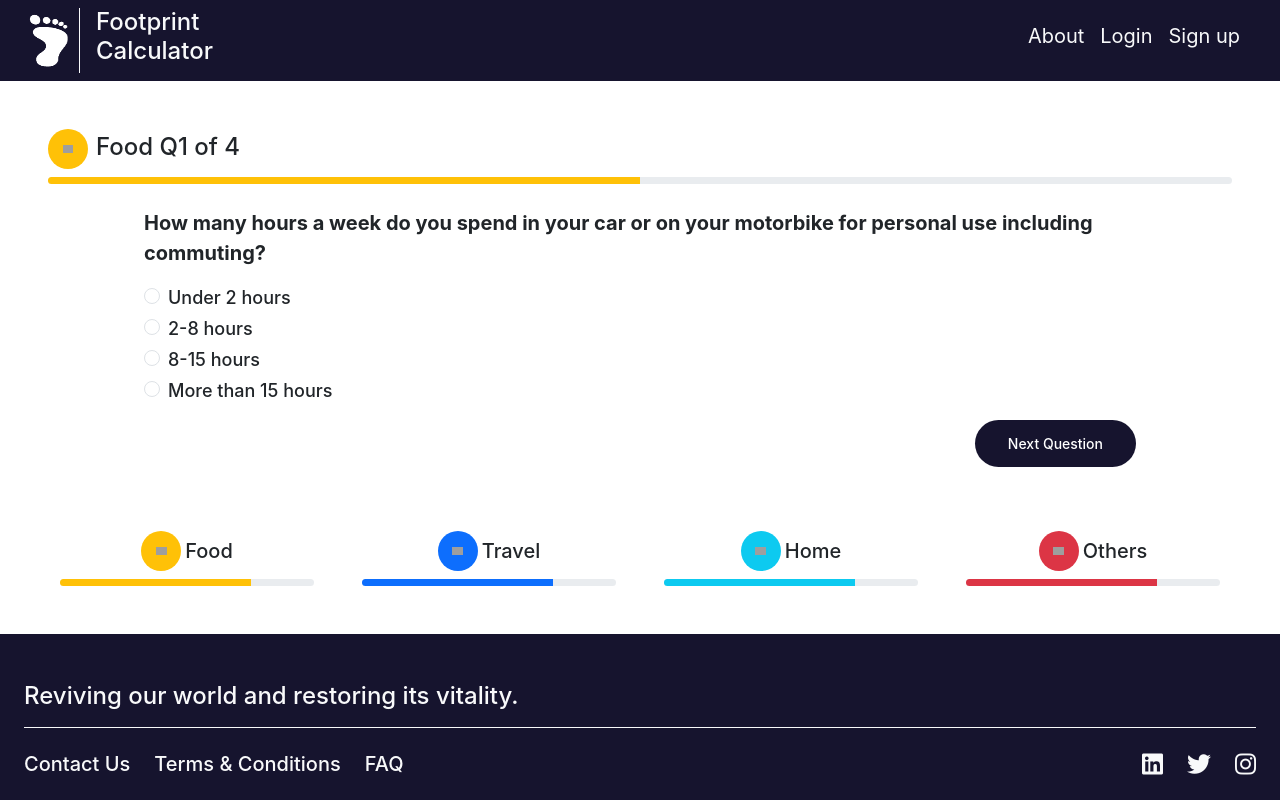
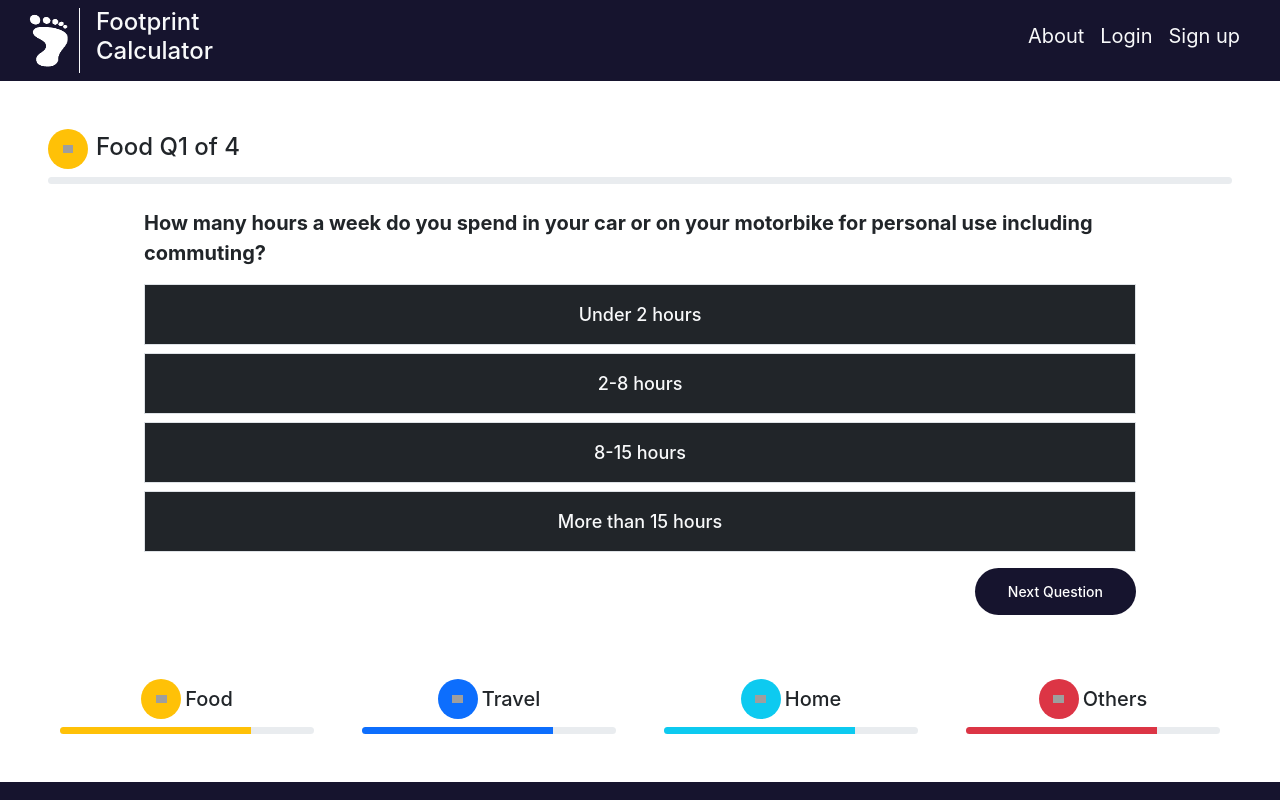
Before and after one commit to KrishnaKhattri-27/Carbon-Footprint, a React (Create React App) app: page /questionnaire in a window 1280 px wide. Shown: the top 800 px of the page. Built offline with nearby package versions, Linux system fonts and the light colour scheme; grey boxes are pictures that could not be loaded.

Commit message:
Questionnaire updated

```diff
--- a/src/App.css
+++ b/src/App.css
@@ -118,9 +118,15 @@ button{
   font-size: 20px;
   font-weight: 700;
 }
-.option label{
+.options{
   font-weight: 500;
   font-size: 18px;
+  cursor: pointer;
+}
+.options:hover{
+  background-color: white !important;
+  color: black !important;
+  border-color: black !important;
 }
 .progress{
   height: 7px !important;
--- a/src/App.js
+++ b/src/App.js
@@ -6,6 +6,7 @@ import { BrowserRouter, Route, Routes } from "react-router-dom";
 import Login from './pages/Login';
 import Signup from './pages/Signup';
 import Questionnaire from './pages/Questionnaire';
+import Result from './pages/Result';
 
 function App() {
   return (
@@ -17,6 +18,7 @@ function App() {
             <Route path='/login' element={<Login/>}/>
             <Route path='/signup' element={<Signup/>}/>
             <Route path='/questionnaire' element={<Questionnaire/>}/>
+            <Route path='/result' element={<Result/>}/>
           </Routes>
           <Footer/>
           </BrowserRouter>
--- a/src/data/Option.js
+++ b/src/data/Option.js
@@ -6,7 +6,7 @@ const optionValue = {
       "More than 15 hours": 7,
     },
     food2: {
-      train: 6,
+      "train": 6,
       "2-8 hours": 9,
       "More than 15 hours": 1,
     },
--- a/src/pages/Questionnaire.js
+++ b/src/pages/Questionnaire.js
@@ -1,4 +1,4 @@
-import React, { useState } from "react";
+import React, { useEffect, useRef, useState } from "react";
 import questions from "../data/QuestionSet";
 import optionValue from "../data/Option";
 
@@ -7,8 +7,8 @@ function Questionnaire() {
   const [index1, setIndex1] = useState(0);
   const [optionselected, setOptionSelected] = useState("");
   const [questID, setQuestID] = useState("");
-  let total = 0;
-
+  const [progresswidth, setProgressWidth] = useState(0);
+  const total = useRef(0);
 
   const type = [
     {
@@ -34,21 +34,43 @@ function Questionnaire() {
     else if (index === 8) setIndex1(1);
     else if (index === 12) setIndex1(2);
     else if (index === 16) setIndex1(3);
+    if (optionselected !== "" && questID !== "")
+      total.current -= optionValue[questID][optionselected];
+    setOptionSelected("");
+    setQuestID("");
     setIndex(index - 1);
   };
 
   const nextquestionhandler = () => {
-    total += optionValue[questID][optionselected];
     if (index === 3) setIndex1(1);
     else if (index === 7) setIndex1(2);
     else if (index === 11) setIndex1(3);
+    setOptionSelected("");
+    setQuestID("");
     setIndex(index + 1);
   };
 
   const selectorhandler = (e, i) => {
+    if (index === 3) setIndex1(1);
+    else if (index === 7) setIndex1(2);
+    else if (index === 11) setIndex1(3);
     setOptionSelected(e);
     setQuestID(questions[i].qID);
+    setIndex(index + 1);
   };
+
+  useEffect(() => {
+    if (optionselected !== "")
+      total.current += optionValue[questID][optionselected];
+    console.log(total.current);
+  }, [questID, optionselected]);
+
+  useEffect(() => {
+    if (index % 4 === 0) setProgressWidth(0);
+    else if (index % 4 === 1) setProgressWidth(25);
+    else if (index % 4 === 2) setProgressWidth(50);
+    else if (index % 4 === 3) setProgressWidth(75);
+  }, [index]);
 
   return (
     <div>
@@ -77,7 +99,7 @@ function Questionnaire() {
               >
                 <div
                   className={`progress-bar ${type[index1].color}`}
-                  style={{ width: "50%" }}
+                  style={{ width: progresswidth + "%" }}
                 ></div>
               </div>
             </div>
@@ -87,18 +109,11 @@ function Questionnaire() {
               </div>
               <div className="option">
                 {questions[index].options.map((e) => (
-                  <div class="form-check mb-1">
-                    <input
-                      className="form-check-input"
-                      type="radio"
-                      value=""
-                      id={index}
-                      name="question"
-                      onClick={() => selectorhandler(e, index)}
-                    />
-                    <label className="form-check-label" for="1">
-                      {e}
-                    </label>
+                  <div
+                    className="border bg-dark text-light p-3 mb-2 text-center options"
+                    onClick={() => selectorhandler(e, index)}
+                  >
+                    <span>{e}</span>
                   </div>
                 ))}
               </div>
--- /dev/null
+++ b/src/pages/Result.js
@@ -0,0 +1,11 @@
+import React from 'react'
+
+function Result() {
+  return (
+    <div>
+      <h5>Lorem ipsum dolor sit amet consectetur adipisicing elit. Sequi molestiae rerum quaerat, cupiditate assumenda veritatis praesentium possimus exercitationem dolores totam corporis quibusdam inventore reprehenderit ipsa maxime, dolore voluptatum earum saepe at magnam recusandae iste illo? Aspernatur consectetur harum quo blanditiis nulla veritatis et possimus voluptatum. Inventore, beatae? Quas, rem fugiat.</h5>
+    </div>
+  )
+}
+
+export default Result
```
